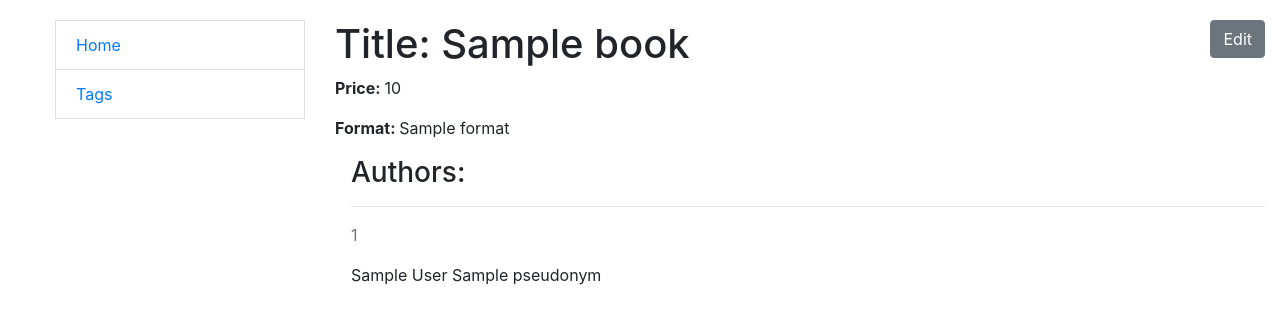
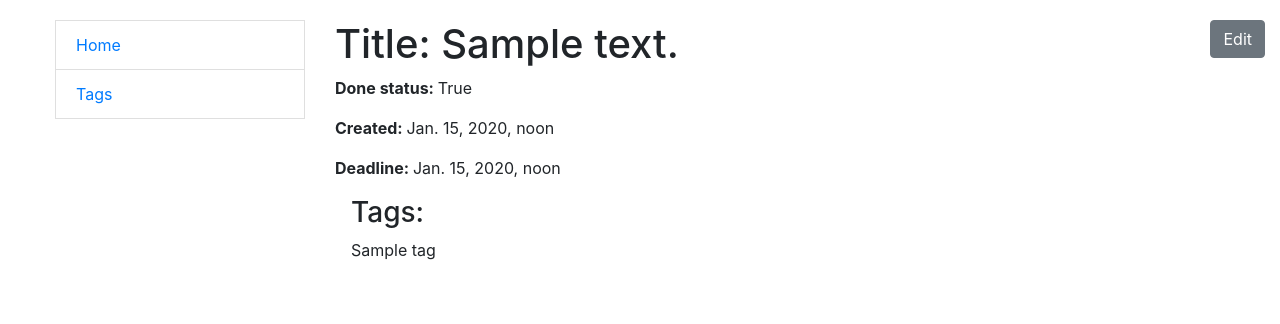
Before and after one commit to V-Shkrobatskyi/Todo-list, a Django app: template templates/tasks/task_detail.html in a window 1280 px wide. Shown: the top 324 px of the page. Run offline with Django 5.2, Linux system fonts and the light colour scheme; tables that the repository leaves empty hold one stand-in row (values such as "Sample post"); the template is opened without the code that fills it: values that come from a table or form of the project are taken from there, most other values are stand-ins (such as "Sample title", 1, 10 or a date in 2020).

Commit message:
update task detail and form templates

```diff
--- a/templates/tasks/task_detail.html
+++ b/templates/tasks/task_detail.html
@@ -1,21 +1,23 @@
 {% extends "base.html" %}
 
 {% block content %}
-  <h1>Title: {{ book.title }} <a class="btn btn-secondary" style="float: right" href="{% url 'tasks:book-update' pk=book.id %}">Edit</a></h1>
-  <p><strong>Price: </strong>{{ book.price }}</p>
-  <p><strong>Format: </strong>{{ book.format }}</p>
+  <h1>Title: {{ task.content }} <a class="btn btn-secondary" style="float: right" href="{% url 'tasks:task-update' pk=task.id %}">Edit</a></h1>
+  <p><strong>Done status: </strong>{{ task.done }}</p>
+  <p><strong>Created: </strong>{{ task.datetime }}</p>
+  <p><strong>Deadline: </strong>
+    {% if task.deadline %}
+      {{ task.deadline }}
+    {% else %}
+      <p>There is no Deadline</p>
+    {% endif %}
+  </p>
+
   <div class="ml-3">
-    <h3>Authors:</h3>
-      {% for author in book.authors.all %}
-        <hr>
-        <p class="text-muted">{{ author.id }}</p>
-        <p>{{ author.first_name }} {{ author.last_name }}
-        {% if author.pseudonym %}
-          {{ author.pseudonym }}
-        {% endif %}
-        </p>
-      {% empty %}
-        <p>No authors!</p>
-      {% endfor %}
+    <h3>Tags:</h3>
+    {% for tag in task.tags.all %}
+      {{ tag.name }}
+    {% empty %}
+      <p>No tags!</p>
+    {% endfor %}
   </div>
 {% endblock %}
--- a/templates/tasks/task_form.html
+++ b/templates/tasks/task_form.html
@@ -1,7 +1,7 @@
 {% extends "base.html" %}
 {% load crispy_forms_filters %}
 {% block content %}
-  <h1>{{ object|yesno:"Update,Create" }} Book</h1>
+  <h1>{{ object|yesno:"Update,Create" }} Task</h1>
   <form action="" method="post" novalidate>
     {% csrf_token %}
     {{ form|crispy }}
```
